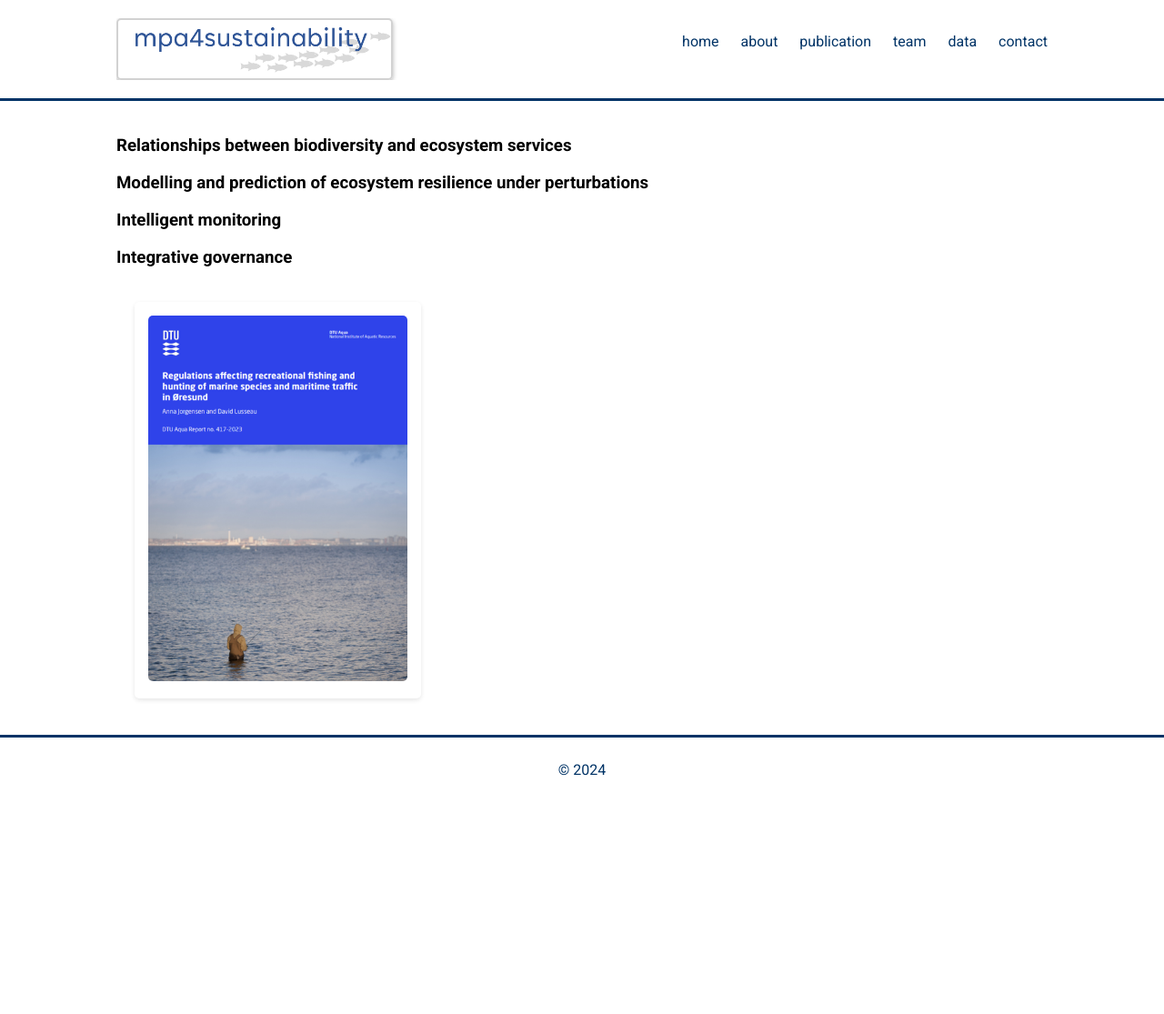
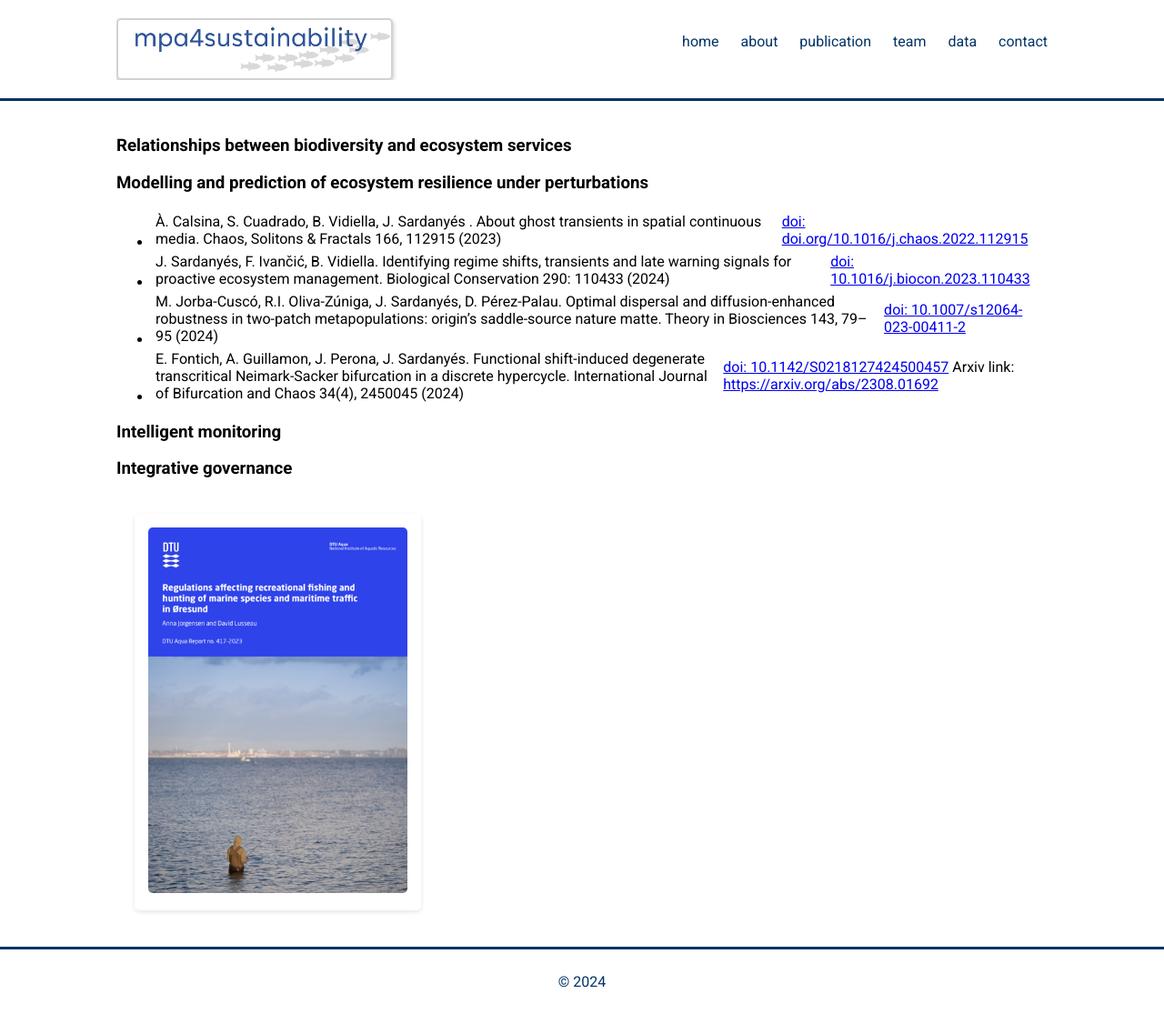
Before and after one commit to dlusseau/mpa4sustainability.github.io, a Jekyll site: the page built from publication.md, in a window 1280 px wide. Shown: the whole page at 91% size. Built offline with Jekyll 4.4.1, drawn with Linux system fonts in a browser that asks for light colours; before the commit the page ends 900 px from its top, so only the background shows below that.

Commit message:
Update publication.md

```diff
--- a/publication.md
+++ b/publication.md
@@ -6,6 +6,12 @@
 <h3 id="WP1"> Relationships between biodiversity and ecosystem services </h3>
 
 <h3 id="WP2"> Modelling and prediction of ecosystem resilience under perturbations </h3>
+
+* À. Calsina, S. Cuadrado, B. Vidiella, J. Sardanyés . About ghost transients in spatial continuous media. Chaos, Solitons & Fractals 166, 112915 (2023)  | <a href="https://doi.org/10.1016/j.chaos.2022.112915" target="_blank">doi: doi.org/10.1016/j.chaos.2022.112915</a>
+* J. Sardanyés, F. Ivančić, B. Vidiella. Identifying regime shifts, transients and late warning signals for proactive ecosystem management. Biological Conservation 290: 110433 (2024)  |  <a href="https://doi.org/10.1016/j.biocon.2023.110433" target="_blank">doi: 10.1016/j.biocon.2023.110433</a>
+* M. Jorba-Cuscó, R.I. Oliva-Zúniga, J. Sardanyés, D. Pérez-Palau. Optimal dispersal and diffusion-enhanced robustness in two-patch metapopulations: origin’s saddle-source nature matte. Theory in Biosciences 143, 79–95 (2024)  | <a href="https://doi.org/10.1007/s12064-023-00411-2" target="_blank">doi: 10.1007/s12064-023-00411-2</a>
+* E. Fontich, A. Guillamon, J. Perona, J. Sardanyés. Functional shift-induced degenerate transcritical Neimark-Sacker bifurcation in a discrete hypercycle. International Journal of Bifurcation and Chaos 34(4), 2450045 (2024)  | <a href="https://doi.org/10.1142/S0218127424500457" target="_blank">doi: 10.1142/S0218127424500457</a> Arxiv link: <a href="https://arxiv.org/abs/2308.016927" target="_blank">https://arxiv.org/abs/2308.01692</a>
+
 
 <h3 id="WP3"> Intelligent monitoring </h3>
 
```
